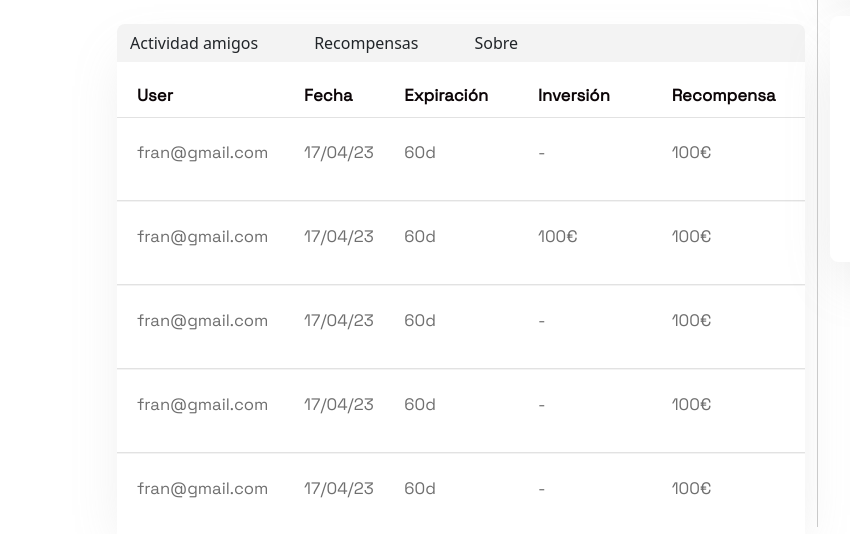
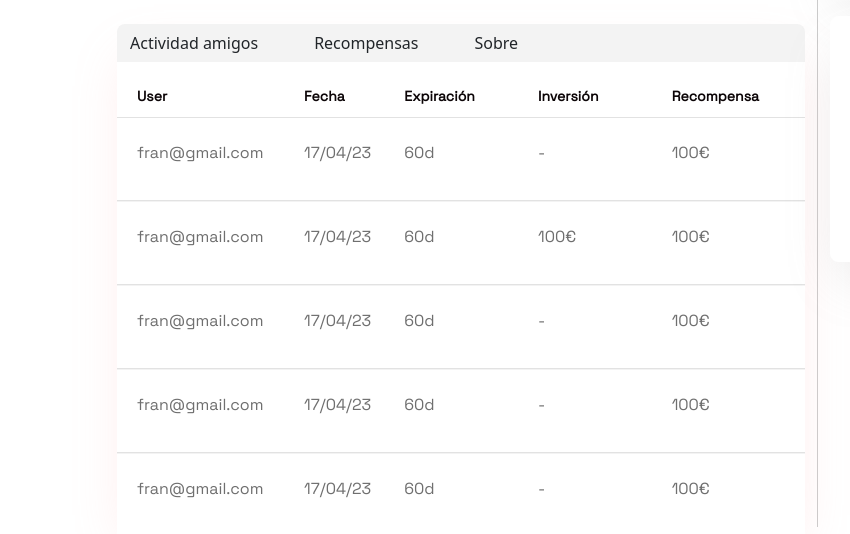
Before and after one commit to lifaiho0916/hausera-gatsby, a Gatsby site: page /page in a window 1280 px wide. Shown: the part 440-974 px from the top of the page, 0-850 px from the left. Built offline with nearby package versions, Linux system fonts and the light colour scheme; Gatsby itself is replaced by a stand-in of ours.

Commit message:
font chagne

```diff
--- a/src/styles/page.scss
+++ b/src/styles/page.scss
@@ -13,8 +13,8 @@
   --bs-trending-color: #353840;
   --bs-fourbox-color: #e3e3e3;
   --bs-leftsecond-color: #a4a4a440;
-  --bs-small-font-size: 1.3vw;
-  --bs-normal-font-size: 1.3vw;
+  --bs-small-font-size: 14px;
+  --bs-normal-font-size: 16px;
   --bs-heading-font-size: 20px;
   --bs-normal-font-weight: 400;
   --bs-medium-font-weight: 500;
@@ -951,7 +951,7 @@
     width: 100%;
     height: 503px;
     background: #F3F3F3;
-    box-shadow: 0px 25px 50px -12px rgba(164, 164, 164, 0.25);
+    box-shadow: 0px 25px 50px -12px rgba(255, 164, 164, 0.25);
     border-radius: 8px;
     margin-top: 27px;
 }
```
